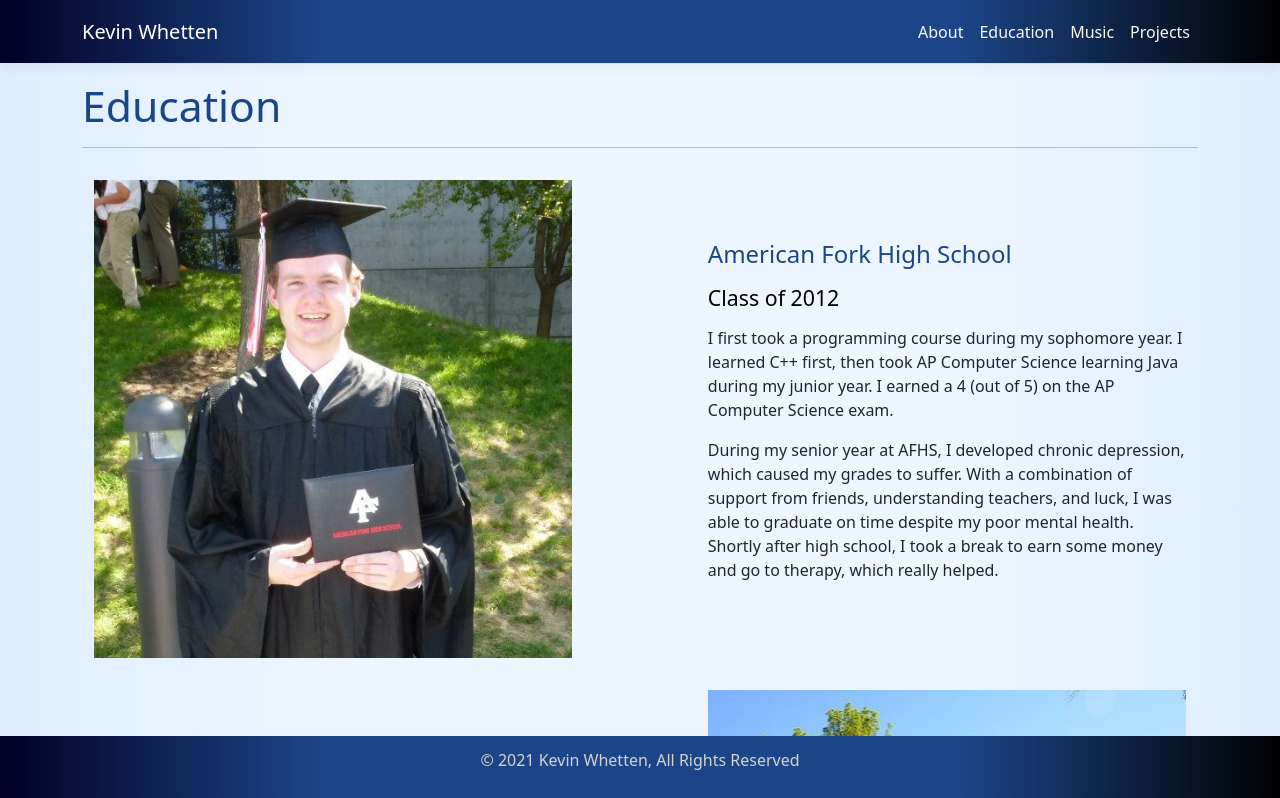
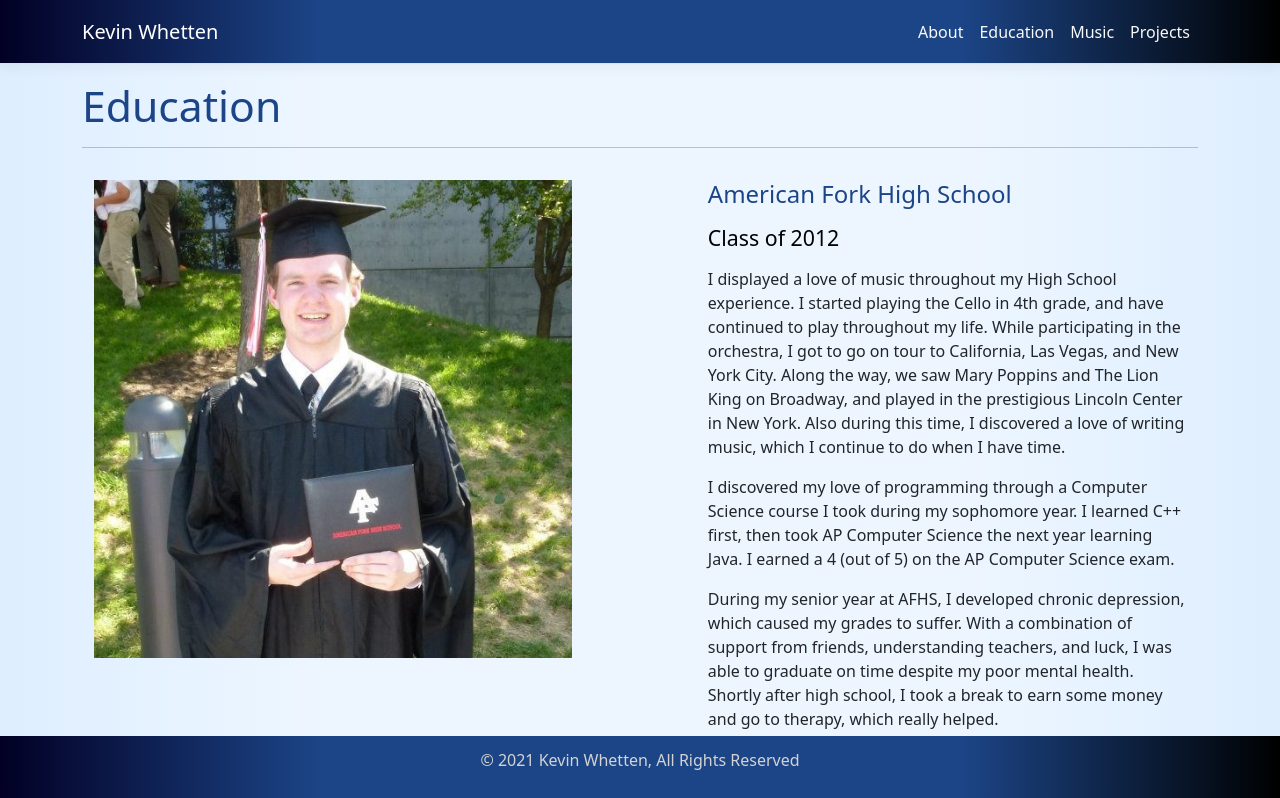
Before and after one commit to KevinWhetten/personal-website, an Angular app in the folder Personal-Website/ClientApp/: page /education in a window 1280 px wide. Shown: the top 798 px of the page. Built offline with nearby package versions, Linux system fonts and the light colour scheme.

Commit message:
Updated descriptions.

```diff
--- a/Personal-Website/ClientApp/src/app/about/about.component.html
+++ b/Personal-Website/ClientApp/src/app/about/about.component.html
@@ -2,12 +2,18 @@
   <h1>About Me</h1>
   <div class="row">
     <div class="portrait">
-      <img src='../../assets/images/about/Portrait.jpg' alt="This is me..." />
+      <img src='../../assets/images/about/Portrait.jpg' alt="This is me..."/>
     </div>
     <div class="basic-info">
       <h2>Kevin Ray Whetten</h2>
       <h3><strong>Born:</strong> December 26, 1993</h3>
       <h3><strong>Age:</strong> {{age}}</h3>
+      <p>I am a professional Software Developer specializing in Angular and .NET. I am proficient with Angular, C#,
+        SQL Server, and more.</p>
+      <p>In my free time, I like to play Nintendo games, board games, and tabletop RPGs; compose symphonic music, design
+        board games, build fantasy worlds, paint miniatures, and develop random software relating to my other
+        hobbies.</p>
+      <p></p>
     </div>
   </div>
 </div>
--- a/Personal-Website/ClientApp/src/app/education/education.component.html
+++ b/Personal-Website/ClientApp/src/app/education/education.component.html
@@ -9,8 +9,14 @@
     <div class="text-right">
       <h2>American Fork High School</h2>
       <h3>Class of 2012</h3>
-      <p>I first took a programming course during my sophomore year. I learned C++ first, then took AP Computer Science
-        learning Java during my junior year. I earned a 4 (out of 5) on the AP Computer Science exam.</p>
+      <p>I displayed a love of music throughout my High School experience. I started playing the Cello in 4th grade, and
+        have continued to play throughout my life. While participating in the orchestra, I got to go on tour to
+        California, Las Vegas, and New York City. Along the way, we saw Mary Poppins and The Lion King on Broadway,
+        and played in the prestigious Lincoln Center in New York. Also during this time, I discovered a love of writing
+        music, which I continue to do when I have time.</p>
+      <p>I discovered my love of programming through a Computer Science course I took during my sophomore year. I
+        learned C++ first, then took AP Computer Science the next year learning Java. I earned a 4 (out of 5) on the AP
+        Computer Science exam.</p>
       <p>During my senior year at AFHS, I developed chronic depression, which caused my grades to suffer. With a
         combination of support from friends, understanding teachers, and luck, I was able to graduate on time despite my
         poor mental health. Shortly after high school, I took a break to earn some money and go to therapy, which really
--- a/Personal-Website/ClientApp/src/index.html
+++ b/Personal-Website/ClientApp/src/index.html
@@ -2,7 +2,7 @@
 <html lang="en">
   <head>
     <meta charset="utf-8" />
-    <title>Personal_Website</title>
+    <title>Kevin Whetten</title>
     <base href="/" />
 
     <meta name="viewport" content="width=device-width, initial-scale=1" />
```
